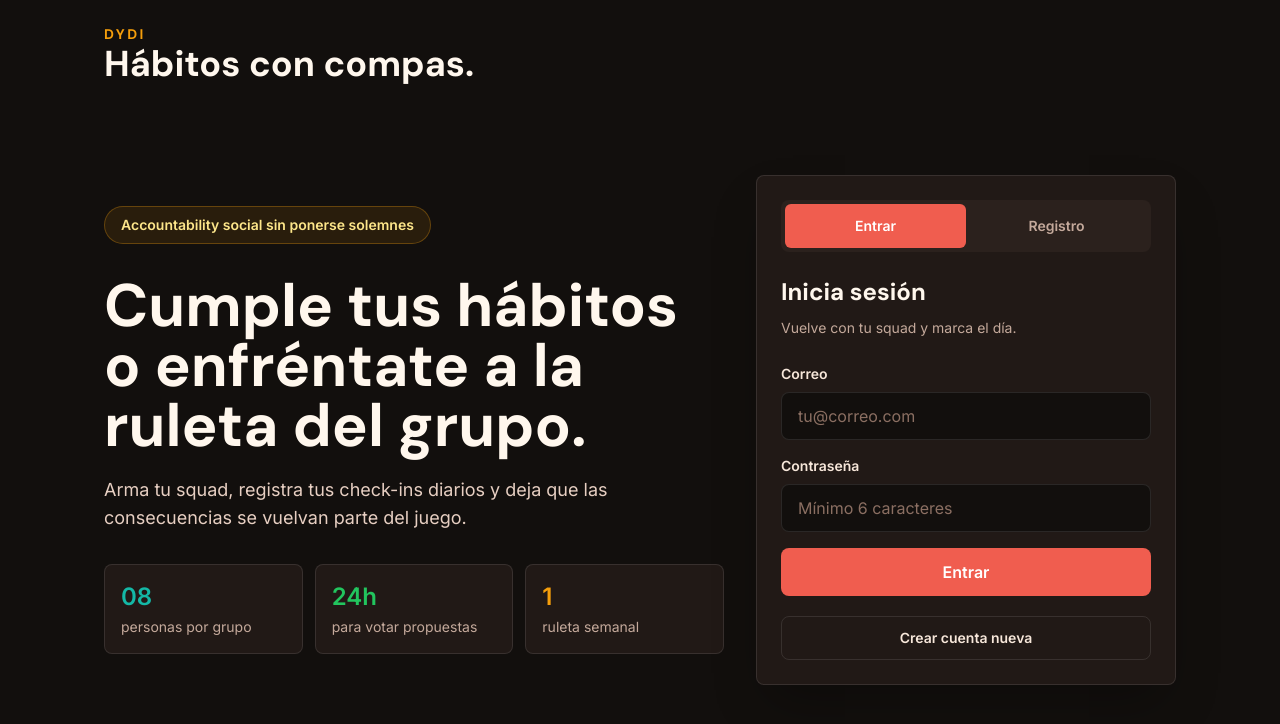
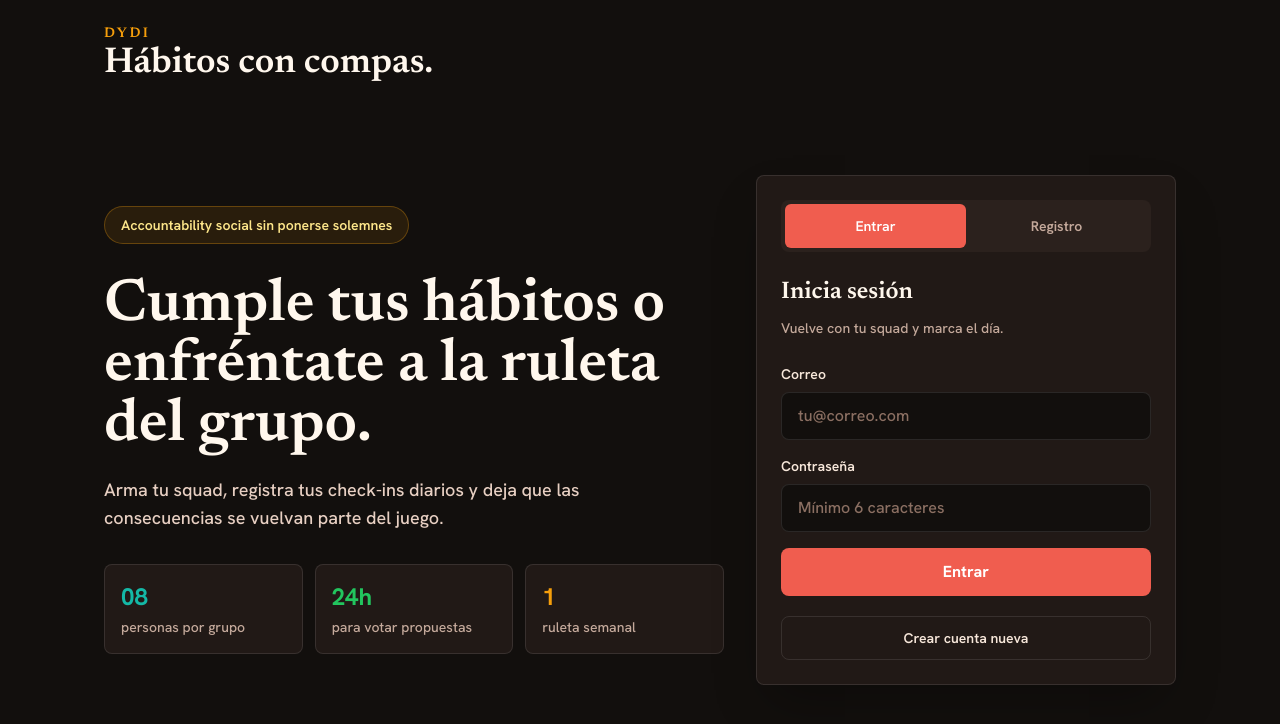
Before and after one commit to davidgarcia57/Dydi, a Vue app in the folder frontend/: page /#/login in a window 1280 px wide. Shown: the top 724 px of the page. Built offline with nearby package versions, Linux system fonts and the light colour scheme; no server answers.

Commit message:
vamooooosss

```diff
--- a/frontend/src/style.css
+++ b/frontend/src/style.css
@@ -1,28 +1,50 @@
+@import url('https://fonts.googleapis.com/css2?family=Newsreader:ital,opsz,wght@0,6..72,400;0,6..72,600;1,6..72,400&family=Hanken+Grotesk:wght@500;600;700&display=swap');
+
 @tailwind base;
 @tailwind components;
 @tailwind utilities;
 
 :root {
-  --color-bg:       #120F0D;
-  --color-surface:  #211916;
-  --color-surface2: #2B211D;
-  --color-primary:  #F05D4F;
-  --color-live:     #14B8A6;
-  --color-success:  #22C55E;
-  --color-danger:   #F43F5E;
-  --color-warning:  #F59E0B;
-  --color-text:     #FFF7ED;
-  --color-muted:    #C4A99B;
+  /* Fondo & superficie */
+  --color-cream:    #F4EEE3;
+  --color-surface:  #FCF9F3;
+  --color-paper:    #FFFFFF;
+  --color-hairline: #E7DECD;
+
+  /* Tinta */
+  --color-ink:       #2A251F;
+  --color-ink-soft:  #6F6557;
+  --color-ink-faint: #A89C89;
+
+  /* Estados semánticos */
+  --color-sage:  #A8C39A;
+  --color-amber: #E9C281;
+  --color-coral: #EDA48F;
+
+  /* Acentos */
+  --color-sage-deep:   #7CA39D;
+  --color-terracotta:  #C26F4D;
+  --color-wash:        #DFEBE8;
 }
 
 body {
-  background-color: var(--color-bg);
-  color: var(--color-text);
-  font-family: 'Inter', sans-serif;
+  background-color: var(--color-cream);
+  color: var(--color-ink);
+  font-family: 'Hanken Grotesk', system-ui, sans-serif;
 }
 
 @layer utilities {
   .font-display {
-    font-family: 'DM Sans', sans-serif;
+    font-family: 'Newsreader', Georgia, serif;
+  }
+
+  /* Etiqueta tipo eyebrow: MAYÚSCULAS, tracking amplio, bold */
+  .text-eyebrow {
+    font-family: 'Hanken Grotesk', system-ui, sans-serif;
+    font-weight: 700;
+    font-size: 0.6875rem;   /* 11px */
+    letter-spacing: 0.1em;
+    text-transform: uppercase;
+    color: var(--color-ink-soft);
   }
 }
--- a/frontend/tailwind.config.js
+++ b/frontend/tailwind.config.js
@@ -2,7 +2,53 @@
 export default {
   content: ['./index.html', './src/**/*.{vue,js}'],
   theme: {
-    extend: {},
+    extend: {
+      colors: {
+        // Fondo & superficie
+        cream:    '#F4EEE3',  // fondo principal de la app
+        surface:  '#FCF9F3',  // cards, modales
+        paper:    '#FFFFFF',
+        hairline: '#E7DECD',  // bordes y divisores
+
+        // Tinta
+        ink: {
+          DEFAULT: '#2A251F', // texto principal
+          soft:    '#6F6557', // texto secundario
+          faint:   '#A89C89', // placeholders, deshabilitados
+        },
+
+        // Estados semánticos
+        sage: {
+          DEFAULT: '#A8C39A', // cumplió
+          deep:    '#7CA39D', // CTA primario / salvia profundo
+        },
+        amber:      '#E9C281', // pendiente
+        coral:      '#EDA48F', // falló
+
+        // Acentos de marca
+        terracotta: '#C26F4D', // botón secundario / identidad Dydi
+        wash:       '#DFEBE8', // fondos de acento suave
+      },
+
+      fontFamily: {
+        serif: ['Newsreader', 'Georgia', 'serif'],
+        sans:  ['Hanken Grotesk', 'system-ui', 'sans-serif'],
+      },
+
+      borderRadius: {
+        card: '22px',  // cards elevadas y planas
+        pill: '999px', // pills y tags de estado
+      },
+
+      boxShadow: {
+        card: '0 4px 24px 0 rgba(42,37,31,0.08)', // card elevada
+        flat: '0 1px 4px 0 rgba(42,37,31,0.06)',  // card plana
+      },
+
+      letterSpacing: {
+        eyebrow: '0.1em',
+      },
+    },
   },
   plugins: [],
 }
```
Also changed, not shown: 1 other file (tests, documents, lock files or other folders).
